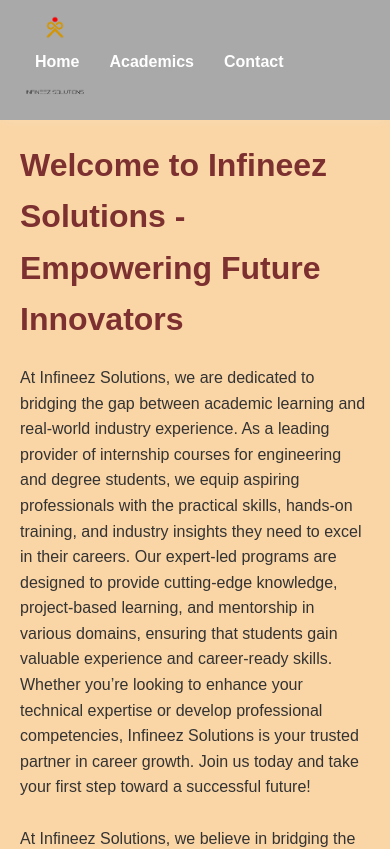
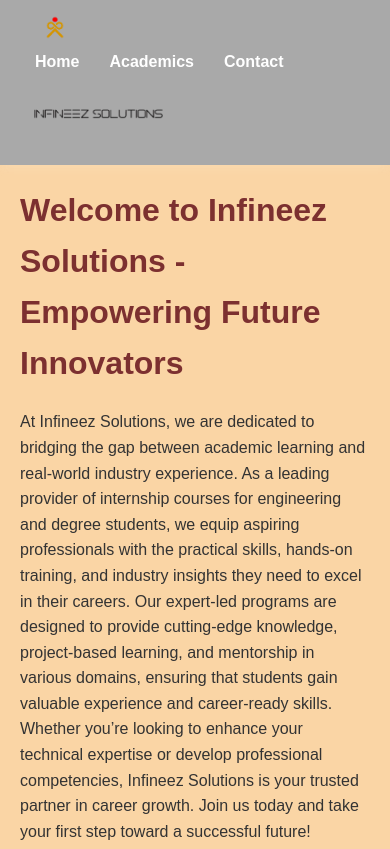
Before and after one commit to hevis-noob/infineezsol, a plain HTML site: page index.html in a window 390 px wide. Shown: the top 849 px of the page. Drawn offline with Linux system fonts and the light colour scheme.

Commit message:
Update styles.css

```diff
--- a/styles.css
+++ b/styles.css
@@ -125,24 +125,6 @@
     background: #dcdcdc;
 }
 
-/* Small devices (phones, 600px and down) */
-@media only screen and (max-width: 500px) {
-    header {
-        flex-direction: column;
-        align-items: center;
-
-    }
-    .menu {
-        width: 100%; /* Full width for better alignment */
-    }
-    .logo {
-        max-height: 70px; /* Adjust the logo size for smaller screens */
-    }
-    .right-logo {
-        max-height: 70px;
-        max-width: 70px; /* Ensure proportional resizing */
-    }
-}
 
 /* Medium devices (tablets, 600px to 768px) */
 @media only screen and (max-width: 768px) {
```
